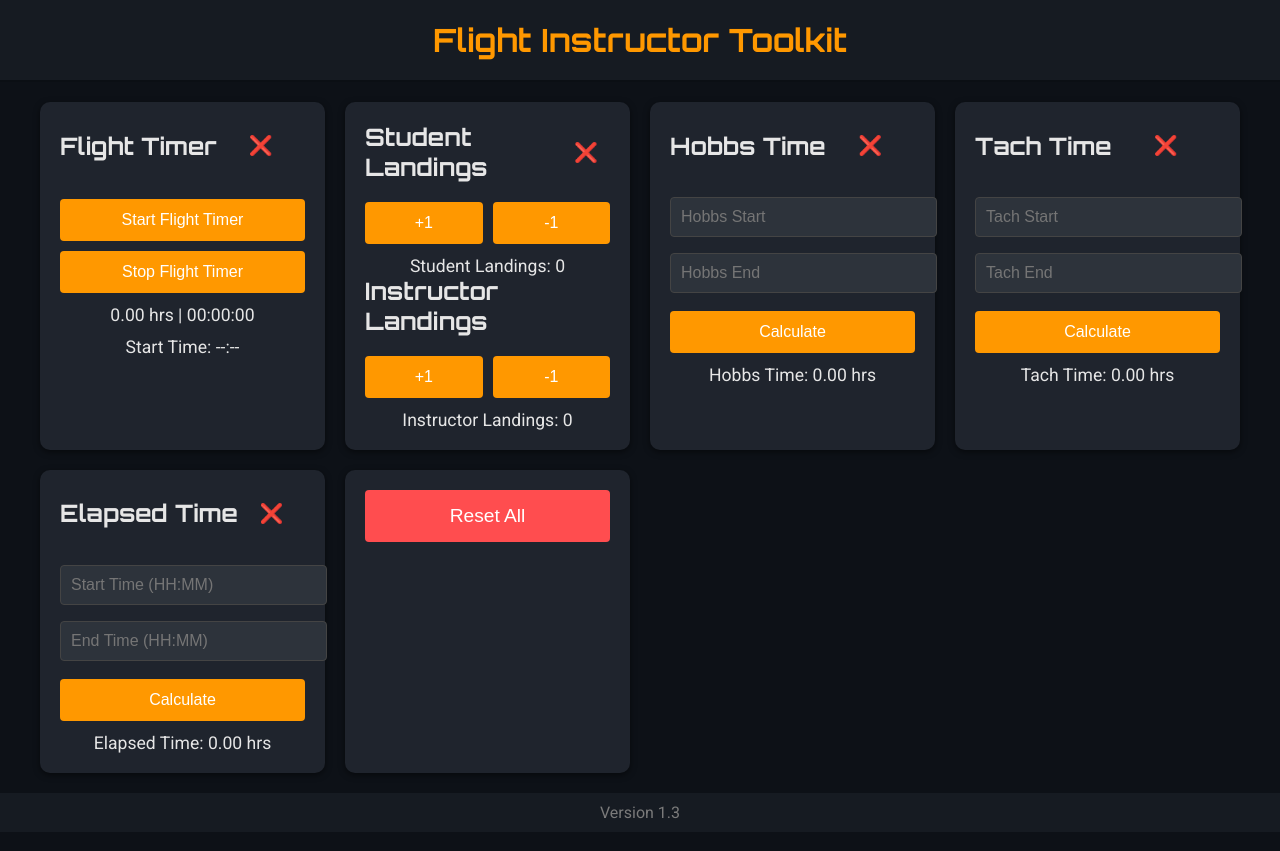
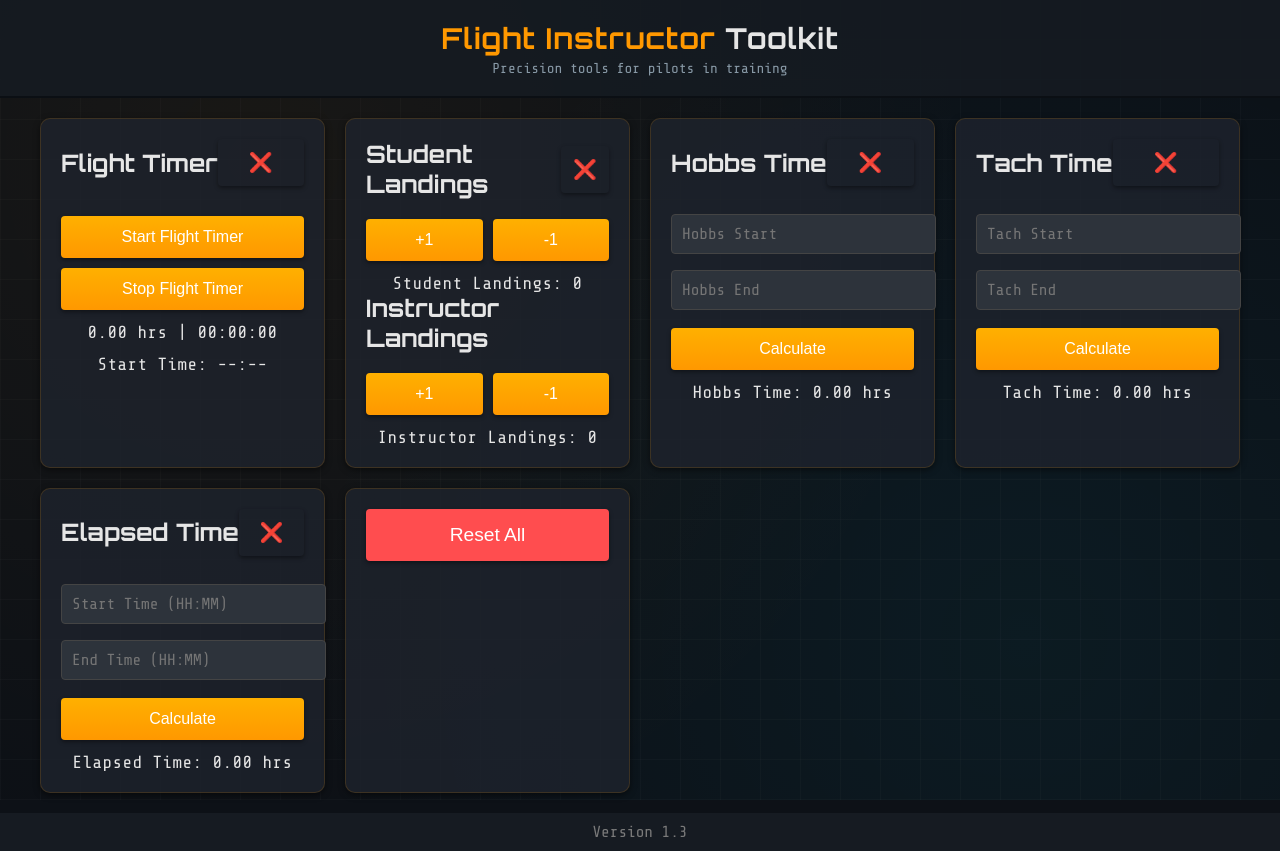
Before and after one commit to jgameron/Flight-Instructor-Toolkit, a plain HTML site: page index.html in a window 1280 px wide. Drawn offline with nearby package versions, Linux system fonts and the light colour scheme.

Commit message:
Add HUD-inspired styling with animated grid and modern fonts

```diff
--- a/index.html
+++ b/index.html
@@ -7,7 +7,7 @@
   <link rel="manifest" href="manifest.json" />
   <link rel="preconnect" href="https://fonts.googleapis.com">
   <link rel="preconnect" href="https://fonts.gstatic.com" crossorigin>
-  <link href="https://fonts.googleapis.com/css2?family=Orbitron:wght@400;700&family=Roboto:wght@400;500&display=swap" rel="stylesheet">
+  <link href="https://fonts.googleapis.com/css2?family=Orbitron:wght@400;700&family=Chakra+Petch:wght@400;600&family=Share+Tech+Mono&display=swap" rel="stylesheet">
   <link rel="stylesheet" href="style.css" />
   <link rel="apple-touch-icon" href="icon.png">
   <title>Flight Instructor Toolkit</title>
@@ -15,7 +15,8 @@
 </head>
 <body>
   <header class="topbar">
-    <h1>Flight Instructor Toolkit</h1>
+    <h1><span class="accent">Flight Instructor</span> Toolkit</h1>
+    <p class="tagline">Precision tools for pilots in training</p>
   </header>
   <main class="grid">
     <section class="card">
--- a/style.css
+++ b/style.css
@@ -1,15 +1,35 @@
+/* Theme variables */
+:root {
+  --bg: #0d1117;
+  --surface: rgba(31, 36, 45, 0.8);
+  --accent: #ff9800;
+  --text: #e6e6e6;
+}
+
 body {
-  font-family: 'Roboto', sans-serif;
-  background: #0d1117;
-  color: #e6e6e6;
+  font-family: 'Chakra Petch', sans-serif;
+  background: var(--bg);
+  color: var(--text);
   margin: 0;
   min-height: 100vh;
   display: flex;
   flex-direction: column;
 }
 
+body::before {
+  content: "";
+  position: fixed;
+  inset: 0;
+  background-image:
+    radial-gradient(circle at 20% 20%, rgba(255,152,0,0.05), transparent 60%),
+    radial-gradient(circle at 80% 80%, rgba(0,216,255,0.05), transparent 60%),
+    repeating-linear-gradient(0deg, rgba(255,255,255,0.02) 0 1px, transparent 1px 40px),
+    repeating-linear-gradient(90deg, rgba(255,255,255,0.02) 0 1px, transparent 1px 40px);
+  z-index: -1;
+}
+
 .topbar {
-  background: #161b22;
+  background: rgba(22, 27, 34, 0.9);
   padding: 20px;
   text-align: center;
   border-bottom: 2px solid #0b0f14;
@@ -18,7 +38,19 @@ body {
 .topbar h1 {
   margin: 0;
   font-family: 'Orbitron', sans-serif;
-  color: #ff9800;
+  font-size: 1.8rem;
+  letter-spacing: 1px;
+}
+
+.topbar .accent {
+  color: var(--accent);
+}
+
+.topbar .tagline {
+  font-family: 'Share Tech Mono', monospace;
+  color: #8899a6;
+  margin: 4px 0 0;
+  font-size: 0.9rem;
 }
 
 .grid {
@@ -33,10 +65,17 @@ body {
 }
 
 .card {
-  background: #1f242d;
+  background: var(--surface);
   padding: 20px;
   border-radius: 10px;
+  border: 1px solid rgba(255, 152, 0, 0.15);
   box-shadow: 0 2px 6px rgba(0, 0, 0, 0.5);
+  transition: transform 0.2s, box-shadow 0.2s;
+}
+
+.card:hover {
+  transform: translateY(-4px);
+  box-shadow: 0 4px 12px rgba(0, 0, 0, 0.6);
 }
 
 .card h2 {
@@ -60,13 +99,20 @@ button {
   flex: 1;
   border: none;
   border-radius: 4px;
-  background: #ff9800;
+  background: linear-gradient(180deg, #ffb000, var(--accent));
   color: #fff;
   cursor: pointer;
+  box-shadow: 0 2px 4px rgba(0, 0, 0, 0.4);
+  transition: background 0.2s, transform 0.1s;
 }
 
 button:hover {
-  background: #e68900;
+  background: linear-gradient(180deg, #ffc107, #e68900);
+  box-shadow: 0 0 8px var(--accent);
+}
+
+button:active {
+  transform: translateY(2px);
 }
 
 .small-reset {
@@ -75,6 +121,11 @@ button:hover {
   color: #ff4d4f;
   font-size: 1.2rem;
   cursor: pointer;
+  transition: color 0.2s;
+}
+
+.small-reset:hover {
+  color: #ff7875;
 }
 
 .full-width {
@@ -86,6 +137,8 @@ button:hover {
   text-align: center;
   font-size: 1.1rem;
   margin-top: 12px;
+  font-family: 'Share Tech Mono', monospace;
+  letter-spacing: 0.5px;
 }
 
 input {
@@ -97,6 +150,7 @@ input {
   border: 1px solid #444;
   border-radius: 4px;
   color: #fff;
+  font-family: 'Share Tech Mono', monospace;
 }
 
 .reset-big {
@@ -104,10 +158,17 @@ input {
   width: 100%;
   padding: 15px;
   font-size: 1.2rem;
+  box-shadow: 0 2px 4px rgba(0, 0, 0, 0.4);
+  transition: background 0.2s, transform 0.1s;
 }
 
 .reset-big:hover {
   background: #d9363e;
+  box-shadow: 0 0 8px #ff4d4f;
+}
+
+.reset-big:active {
+  transform: translateY(2px);
 }
 
 .version {
@@ -115,4 +176,5 @@ input {
   padding: 10px;
   background: #161b22;
   color: #7a7a7a;
+  font-family: 'Share Tech Mono', monospace;
 }
```
